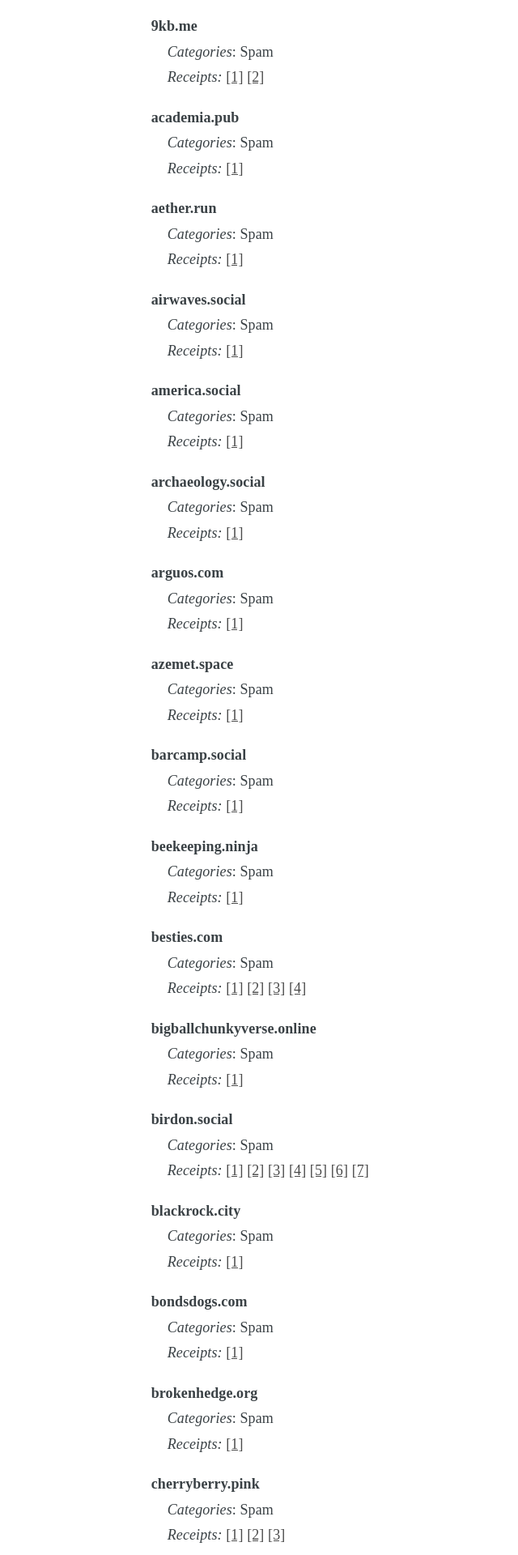
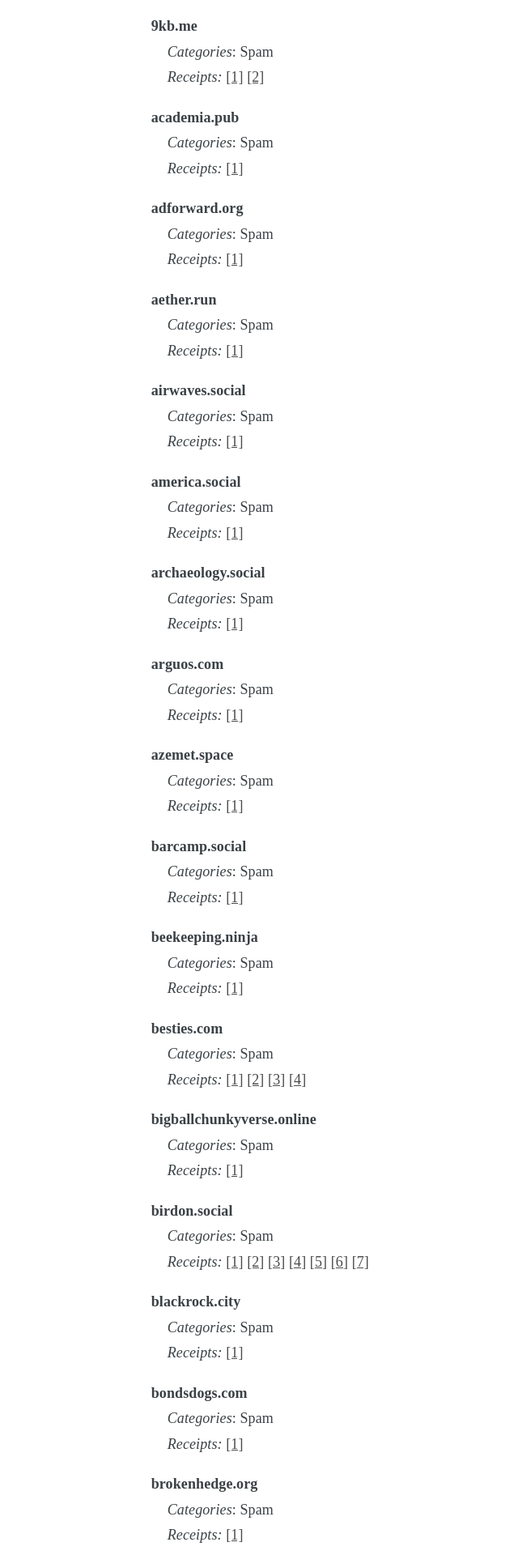
Before and after one commit to chaossocial/meta, a Jekyll site: the page built from federation.md, in a window 1280 px wide. Shown: the part 1086-3006 px from the top of the page at 81% size, without its empty margins (243-883 px from the left). Built offline with Jekyll 4.4.1, drawn with Linux system fonts in a browser that asks for light colours; some of the changed text lies outside the part shown.

Commit message:
Limit adforward.org

```diff
--- a/_data/limited_instances.json
+++ b/_data/limited_instances.json
@@ -27,6 +27,17 @@
     ],
     "receipts": [
       "https://academia.pub/@j35qkboxfe"
+    ],
+    "comment_en": "",
+    "comment_de": ""
+  },
+  {
+    "instance": "adforward.org",
+    "tags": [
+      "SPAM"
+    ],
+    "receipts": [
+      "https://adforward.org/@buihgcvoj6"
     ],
     "comment_en": "",
     "comment_de": ""
```
